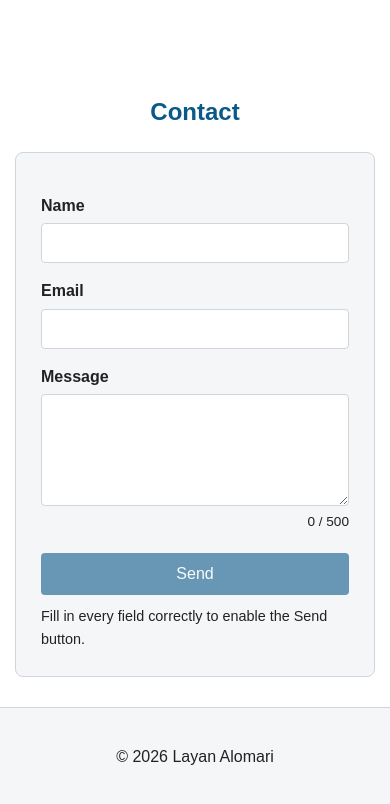
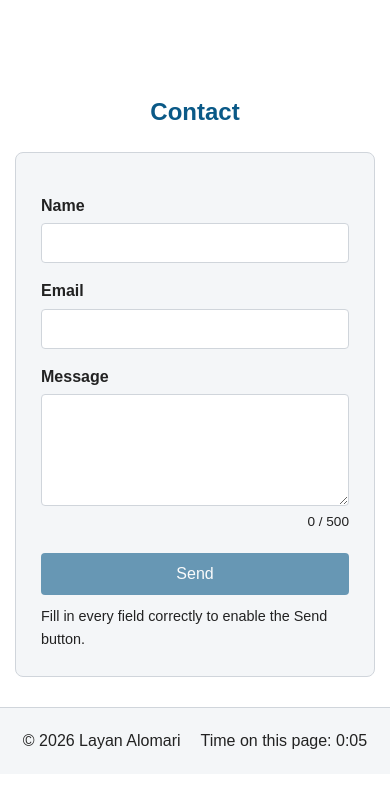
Before and after one commit to LayanAlomari/202351790-LayanAlomari-assignment3, a plain HTML site: page index.html in a window 390 px wide. Shown: the part 2227-3031 px from the top of the page. After the commit the page ends 3001 px from the top, so only its background shows below. Drawn offline with Linux system fonts and the light colour scheme; no server answers.

Commit message:
Add time on page timer. Assisted-by: Claude (Sonnet 5.5)

```diff
--- a/css/styles.css
+++ b/css/styles.css
@@ -204,12 +204,30 @@ button:hover {
   transform: translateY(-2px);
 }
 
-/* Footer */
+/* Footer*/
 footer {
-  text-align: center;
+  display: flex;
+  justify-content: space-between;
+  align-items: center;
+  flex-wrap: wrap;
+  gap: 5px 20px;
   padding: 20px;
   background-color: var(--box-color);
   border-top: 1px solid var(--border-color);
+}
+
+footer p {
+  margin: 0;
+}
+
+/* The "thanks for staying" note*/
+#timer-note {
+  flex-basis: 100%;
+  text-align: center;
+}
+
+#timer-note:empty {
+  display: none;
 }
 
 /* Tablet */
@@ -232,6 +250,11 @@ footer {
 
   .projects-container {
     grid-template-columns: 1fr;
+  }
+
+  footer {
+    justify-content: center;
+    text-align: center;
   }
 }
 
@@ -278,6 +301,7 @@ body.dark-mode textarea {
     opacity: 0;
     transform: translateY(10px);
   }
+
   to {
     opacity: 1;
     transform: translateY(0);
--- a/index.html
+++ b/index.html
@@ -111,6 +111,8 @@
 
     <footer>
         <p>&copy; 2026 Layan Alomari</p>
+        <p id="session-timer"></p>
+        <p id="timer-note"></p>
     </footer>
 
     <script src="js/script.js"></script>
--- a/js/script.js
+++ b/js/script.js
@@ -201,3 +201,29 @@ quoteButton.addEventListener("click", loadQuote);
 
 // Load a first quote when the page opens
 loadQuote();
+
+
+// Timer: how long the visitor has been on the page
+const timerText = document.getElementById("session-timer");
+const timerNote = document.getElementById("timer-note");
+const startTime = Date.now();
+let thanksShown = false;
+
+function updateTimer() {
+  // Work out the time from the start time, so it stays correct even if the tab was in the background
+  const totalSeconds = Math.floor((Date.now() - startTime) / 1000);
+  const minutes = Math.floor(totalSeconds / 60);
+  const seconds = totalSeconds % 60;
+
+  // padStart adds a leading zero, so 5 becomes "05"
+  timerText.textContent = "Time on this page: " + minutes + ":" + String(seconds).padStart(2, "0");
+
+  // After one minute, show a message once
+  if (totalSeconds >= 60 && !thanksShown) {
+    timerNote.textContent = "Thanks for staying a while! Feel free to send me a message.";
+    thanksShown = true;
+  }
+}
+
+updateTimer();
+setInterval(updateTimer, 1000);
```
